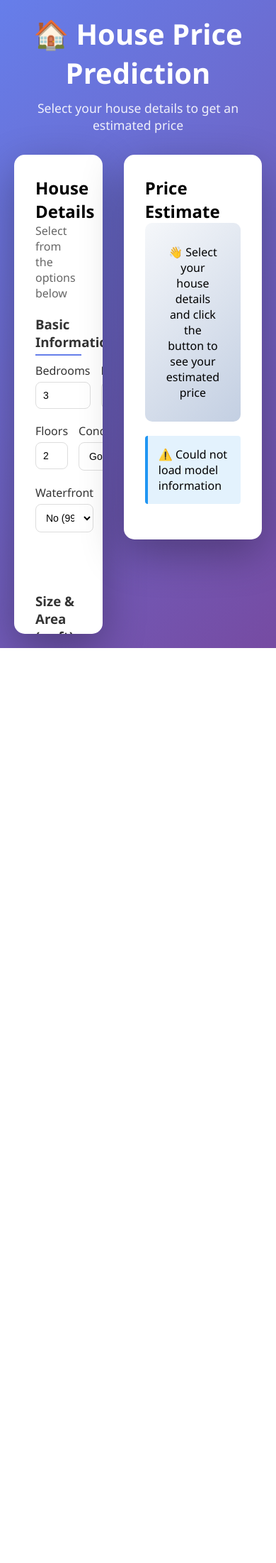
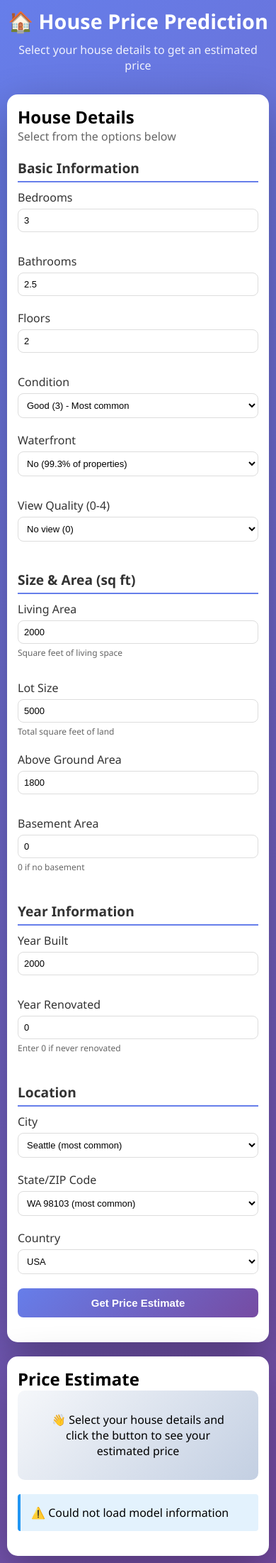
Before and after one commit to Adegbite-Joshua/House-Price-Prediction, a Flask app: page / in a window 390 px wide. Shown: the whole page at 71% size. Before the commit the page ends 913 px from the top, so only its background shows below. Run offline with Flask 3, Linux system fonts and the light colour scheme.

Commit message:
Worked on the responsiveness

```diff
--- a/templates/index.html
+++ b/templates/index.html
@@ -21,6 +21,7 @@
         .container {
             max-width: 1200px;
             margin: 0 auto;
+            width: 100%;
         }
 
         .header {
@@ -136,6 +137,7 @@
             font-weight: bold;
             color: #667eea;
             margin: 20px 0;
+            word-break: break-word;
         }
 
         .loading {
@@ -166,6 +168,7 @@
             border-radius: 8px;
             margin: 10px 0;
             display: none;
+            word-break: break-word;
         }
 
         .info-box {
@@ -174,6 +177,7 @@
             padding: 15px;
             margin: 20px 0;
             border-radius: 4px;
+            word-break: break-word;
         }
 
         .feature-list {
@@ -188,6 +192,7 @@
             background: #f5f5f5;
             padding: 8px;
             border-radius: 4px;
+            word-break: break-word;
         }
 
         .section-title {
@@ -201,6 +206,167 @@
             font-size: 12px;
             color: #666;
             margin-top: 4px;
+        }
+
+        /* Responsive Design */
+        @media screen and (max-width: 1024px) {
+            .header h1 {
+                font-size: 2.2em;
+            }
+        }
+
+        @media screen and (max-width: 768px) {
+            body {
+                padding: 15px;
+            }
+
+            .header h1 {
+                font-size: 2em;
+            }
+
+            .header p {
+                font-size: 1em;
+            }
+
+            .main-content {
+                grid-template-columns: 1fr;
+                gap: 20px;
+            }
+
+            .form-container {
+                max-height: none;
+                padding: 20px;
+            }
+
+            .result-container {
+                position: static;
+                padding: 20px;
+            }
+
+            .form-row {
+                grid-template-columns: 1fr;
+                gap: 10px;
+            }
+
+            .price {
+                font-size: 2.5em;
+            }
+
+            .feature-list {
+                grid-template-columns: 1fr;
+            }
+        }
+
+        @media screen and (max-width: 480px) {
+            body {
+                padding: 10px;
+            }
+
+            .header h1 {
+                font-size: 1.8em;
+            }
+
+            .form-container,
+            .result-container {
+                padding: 15px;
+            }
+
+            .price {
+                font-size: 2em;
+            }
+
+            button {
+                padding: 12px 20px;
+                font-size: 15px;
+            }
+
+            input, select {
+                padding: 8px;
+                font-size: 13px;
+            }
+
+            .section-title {
+                font-size: 1.2em;
+            }
+        }
+
+        @media screen and (max-width: 320px) {
+            .header h1 {
+                font-size: 1.5em;
+            }
+
+            .price {
+                font-size: 1.8em;
+            }
+
+            .prediction-result {
+                padding: 20px;
+            }
+        }
+
+        /* Touch device optimizations */
+        @media (hover: none) and (pointer: coarse) {
+            input, select, button {
+                font-size: 16px; /* Prevents zoom on focus in iOS */
+            }
+
+            button {
+                padding: 16px 30px; /* Larger touch target */
+            }
+        }
+
+        /* Landscape mode on mobile */
+        @media screen and (max-width: 896px) and (orientation: landscape) {
+            .main-content {
+                grid-template-columns: 1fr 1fr;
+                gap: 15px;
+            }
+
+            .form-container {
+                max-height: 70vh;
+            }
+
+            .form-row {
+                grid-template-columns: 1fr 1fr;
+            }
+        }
+
+        /* High-resolution screens */
+        @media screen and (min-width: 1440px) {
+            .container {
+                max-width: 1400px;
+            }
+
+            .header h1 {
+                font-size: 3em;
+            }
+
+            .header p {
+                font-size: 1.2em;
+            }
+        }
+
+        /* Print styles */
+        @media print {
+            body {
+                background: white;
+                padding: 0;
+            }
+
+            .form-container,
+            .result-container {
+                box-shadow: none;
+                border: 1px solid #ddd;
+            }
+
+            button {
+                display: none;
+            }
+        }
+
+        /* Dark mode support */
+        @media (prefers-color-scheme: dark) {
+            /* Only if you want to support dark mode - optional */
         }
     </style>
 </head>
```
